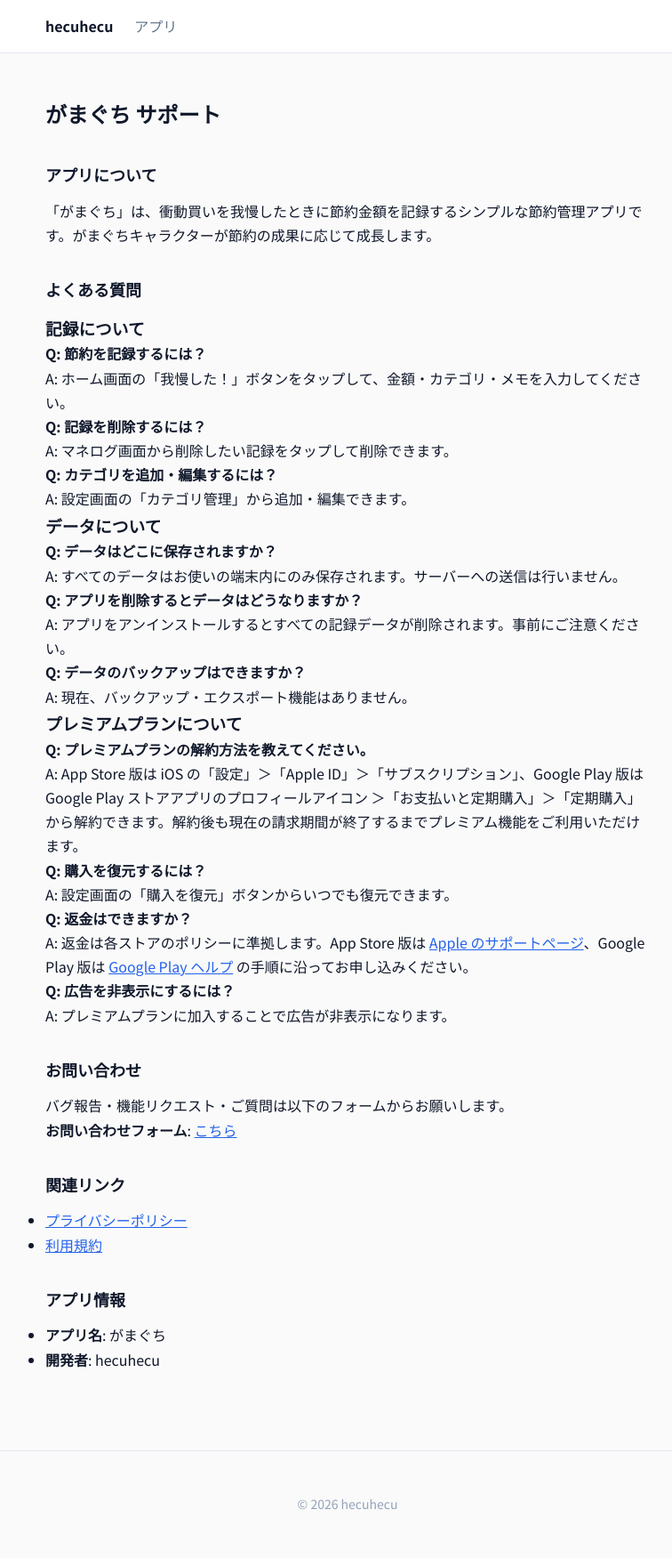
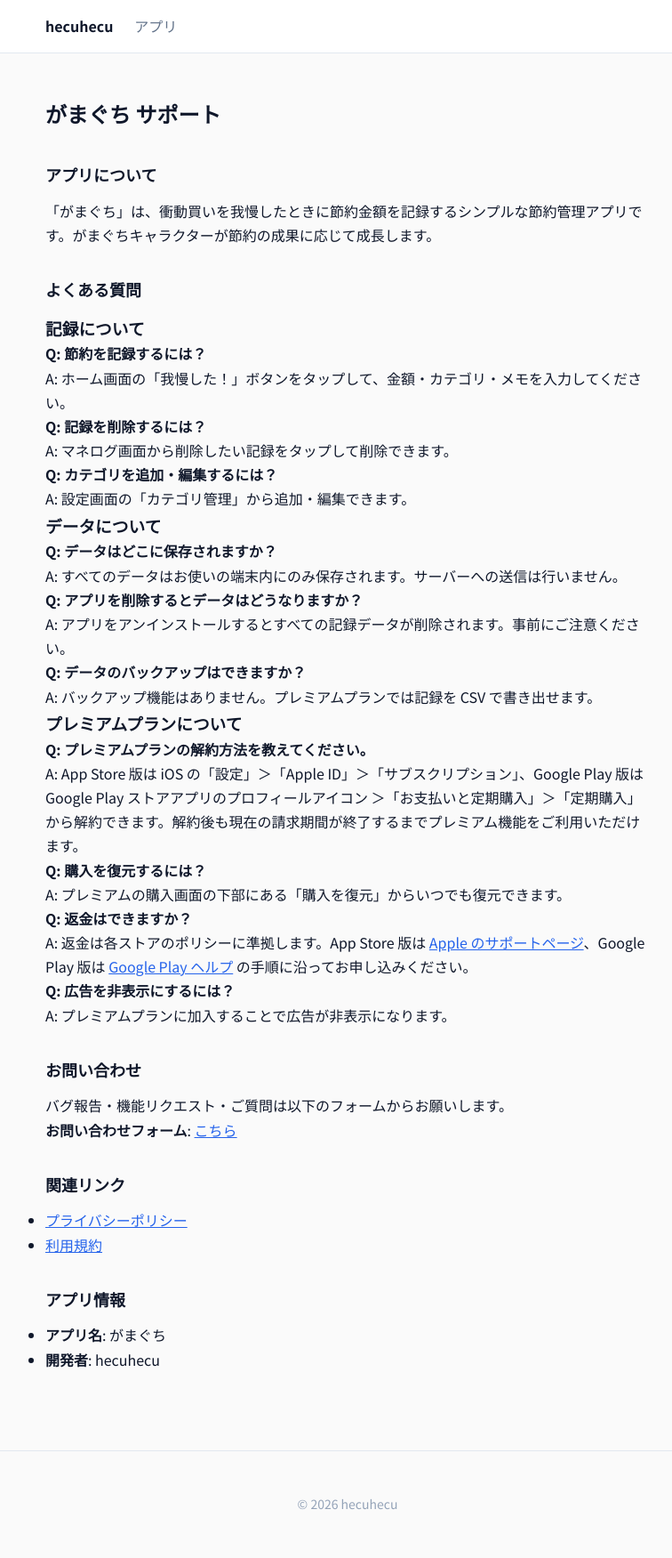
Before and after one commit to hecuhecu/hecuhecu.github.io, a Jekyll site: the page built from apps/gamaguchi/support.md, in a window 1280 px wide. Shown: the whole page at 89% size, without its empty margins (249-1005 px from the left). Built offline with Jekyll 4.4.1, drawn with Linux system fonts in a browser that asks for light colours.

Commit message:
がまぐち: 法務ページを実装に合わせる (CSV 書き出し・購入の復元の場所・購入状態の確認)
Co-Authored-By: Claude Opus 5.5 <noreply@anthropic.com>

```diff
--- a/apps/gamaguchi/support.md
+++ b/apps/gamaguchi/support.md
@@ -27,13 +27,13 @@ published_app: true
 
 **Q: アプリを削除するとデータはどうなりますか？**<br>A: アプリをアンインストールするとすべての記録データが削除されます。事前にご注意ください。
 
-**Q: データのバックアップはできますか？**<br>A: 現在、バックアップ・エクスポート機能はありません。
+**Q: データのバックアップはできますか？**<br>A: バックアップ機能はありません。プレミアムプランでは記録を CSV で書き出せます。
 
 ### プレミアムプランについて
 
 **Q: プレミアムプランの解約方法を教えてください。**<br>A: App Store 版は iOS の「設定」＞「Apple ID」＞「サブスクリプション」、Google Play 版は Google Play ストアアプリのプロフィールアイコン ＞「お支払いと定期購入」＞「定期購入」から解約できます。解約後も現在の請求期間が終了するまでプレミアム機能をご利用いただけます。
 
-**Q: 購入を復元するには？**<br>A: 設定画面の「購入を復元」ボタンからいつでも復元できます。
+**Q: 購入を復元するには？**<br>A: プレミアムの購入画面の下部にある「購入を復元」からいつでも復元できます。
 
 **Q: 返金はできますか？**<br>A: 返金は各ストアのポリシーに準拠します。App Store 版は [Apple のサポートページ](https://reportaproblem.apple.com/)、Google Play 版は [Google Play ヘルプ](https://support.google.com/googleplay/answer/2479637) の手順に沿ってお申し込みください。
 
```
Also changed, not shown: apps/gamaguchi/privacy.md (+1 -1 lines).
